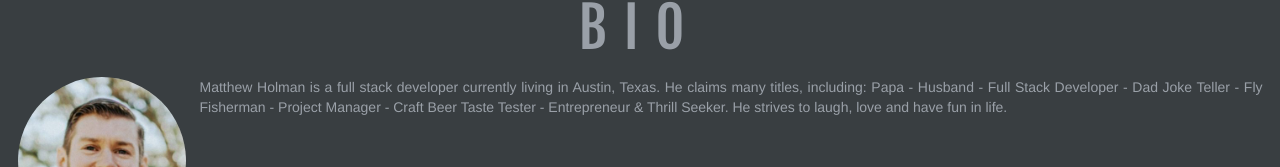
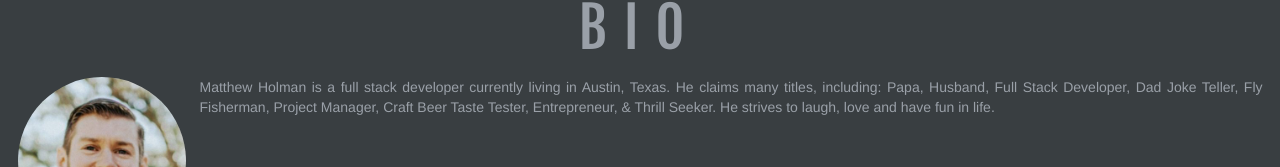
Before and after one commit to mateoholman/mvholman, a plain HTML site: page index.html in a window 1280 px wide. Shown: the part 2384-2551 px from the top of the page. Drawn offline with nearby package versions, Linux system fonts and the light colour scheme; a web font is replaced by a local one.

Commit message:
Updated Bio

```diff
--- a/index.html
+++ b/index.html
@@ -224,7 +224,7 @@
           <img src="./images/mvh.jpg" alt="Incredibly handsome man" />
         </div>
         <div id="cardText">
-          <p>Matthew Holman is a full stack developer currently living in Austin, Texas. He claims many titles, including: Papa - Husband - Full Stack Developer - Dad Joke Teller - Fly Fisherman - Project Manager - Craft Beer Taste Tester - Entrepreneur & Thrill Seeker. He strives to laugh, love and have fun in life.</p>
+          <p>Matthew Holman is a full stack developer currently living in Austin, Texas. He claims many titles, including: Papa, Husband, Full Stack Developer, Dad Joke Teller, Fly Fisherman, Project Manager, Craft Beer Taste Tester, Entrepreneur, & Thrill Seeker. He strives to laugh, love and have fun in life.</p>
         </div>
       </div>
     </div>
```
